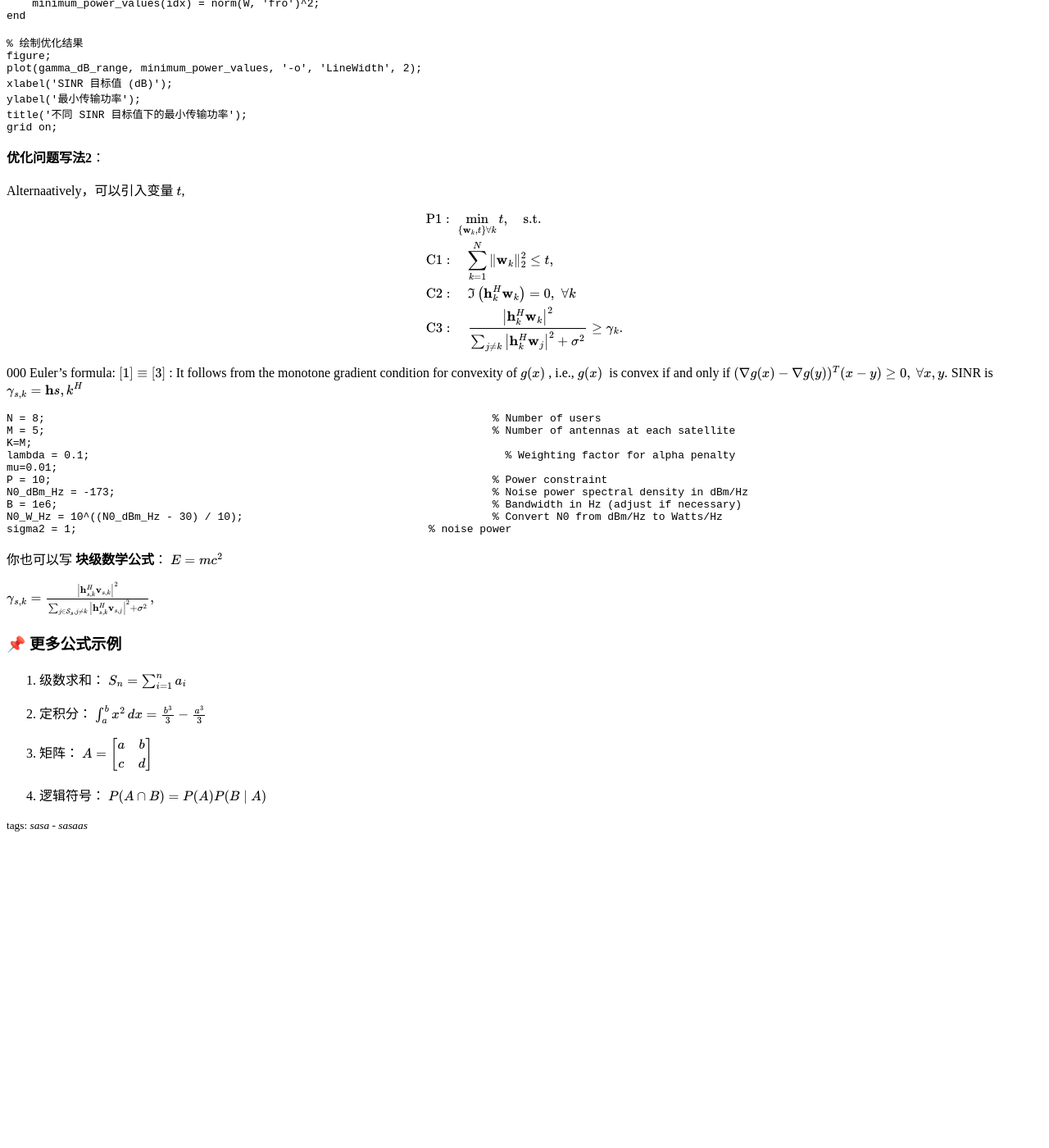
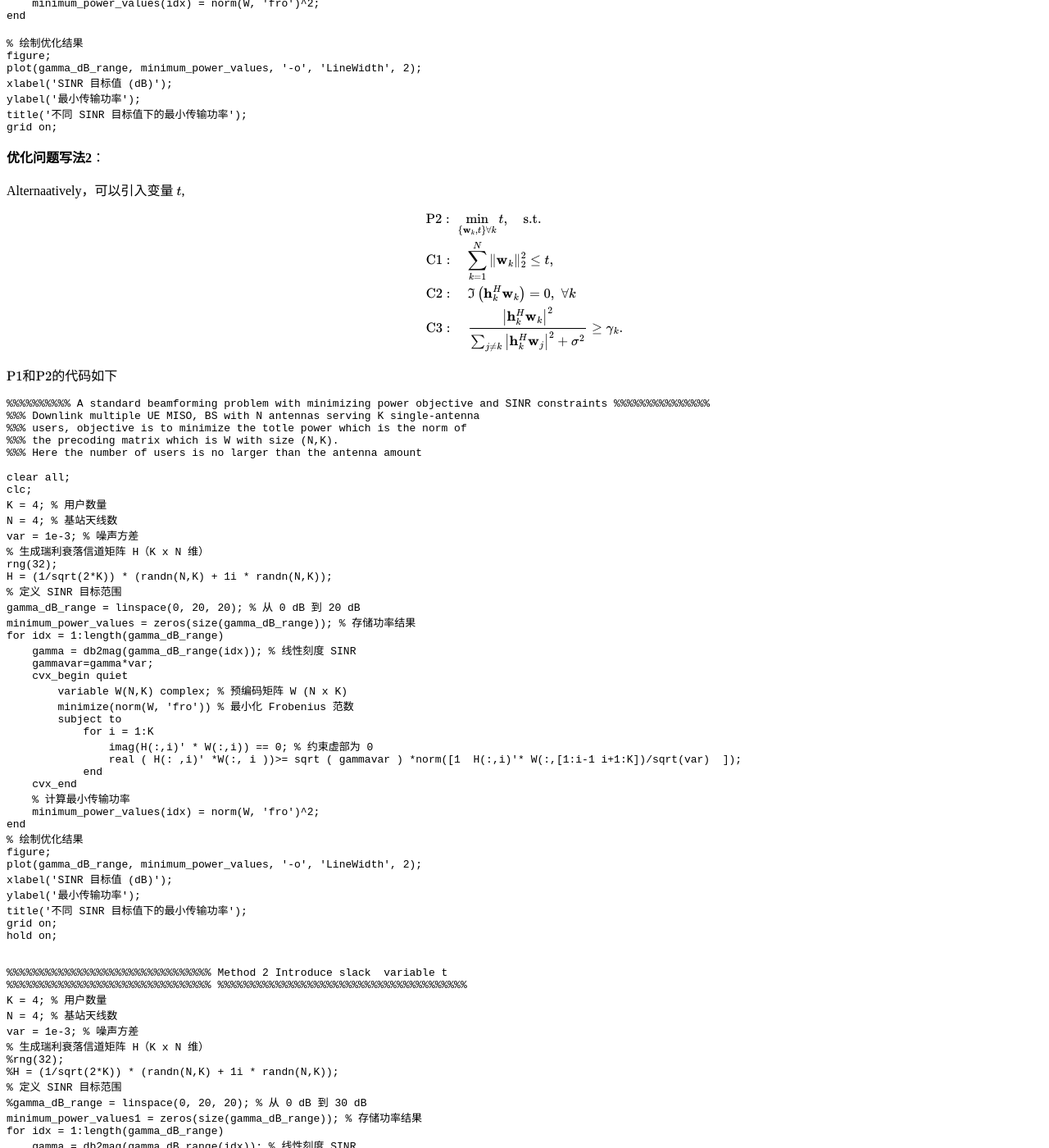
Before and after one commit to wq2li/wq2li.github.io, a Jekyll site: the page built from _posts/2025-03-01-my-first-post.md, in a window 1280 px wide and 1400 px high, scrolled down 1385 px. Shown: the whole window at 82% size. Built offline with Jekyll 4.4.1, drawn with Linux system fonts in a browser that asks for light colours; formulas are drawn with MathJax 3; before the commit the page ends 2408 px from its top, so only the background shows below that; some of the changed text lies outside the part shown.

Commit message:
Update 2025-03-01-my-first-post.md

````diff
--- a/_posts/2025-03-01-my-first-post.md
+++ b/_posts/2025-03-01-my-first-post.md
@@ -111,7 +111,7 @@ $$
 
 \begin{aligned}
 
-    & \text{P1}: \,\, \min_{\{\mathbf{w}_{k},t\}\forall k} t, \quad \text{s.t.} \\
+    & \text{P2}: \,\, \min_{\{\mathbf{w}_{k},t\}\forall k} t, \quad \text{s.t.} \\
     & \text{C1}: \quad \sum_{k=1}^N \|\mathbf{w}_{k}\|_2^2 \leq t, \\
     & \text{C2}: \quad \Im \left( \mathbf{h}_k^H \mathbf{w}_k \right)=0, \,\, \forall k \\
     & \text{C3}:\quad \frac{\left|\mathbf{h}_{k}^{H} \mathbf{w}_{k} \right|^2}{\sum_{ j \neq k} \left|\mathbf{h}_{k}^{H}\mathbf{w}_{j} \right|^2 + \sigma^2} \geq \gamma_k.
@@ -121,46 +121,85 @@ $$
 \end{equation}
 $$
 
-   000  Euler’s formula: $ [1] \equiv [3] $ : It follows from the monotone gradient condition for convexity of $ g(x) $ , i.e., $ g(x) $  is convex if and only if $ (\nabla g(x) - \nabla g(y))^T(x-y) \ge 0,~\forall x,y. $  SINR is $ \gamma_{s,k}=\mathbf{h}{s,k}^{H} $
+$\text{P1}$和$\text{P2}$的代码如下
 
 ```
-N = 8;                                                                      % Number of users
-M = 5;                                                                      % Number of antennas at each satellite
-K=M;
-lambda = 0.1;                                                                 % Weighting factor for alpha penalty
-mu=0.01;
-P = 10;                                                                     % Power constraint
-N0_dBm_Hz = -173;                                                           % Noise power spectral density in dBm/Hz
-B = 1e6;                                                                    % Bandwidth in Hz (adjust if necessary)
-N0_W_Hz = 10^((N0_dBm_Hz - 30) / 10);                                       % Convert N0 from dBm/Hz to Watts/Hz
-sigma2 = 1;                                                       % noise power
-```
+%%%%%%%%%% A standard beamforming problem with minimizing power objective and SINR constraints %%%%%%%%%%%%%%%
+%%% Downlink multiple UE MISO, BS with N antennas serving K single-antenna
+%%% users, objective is to minimize the totle power which is the norm of
+%%% the precoding matrix which is W with size (N,K).
+%%% Here the number of users is no larger than the antenna amount
+
+clear all;
+clc;
+K = 4; % 用户数量
+N = 4; % 基站天线数
+var = 1e-3; % 噪声方差
+% 生成瑞利衰落信道矩阵 H（K x N 维）
+rng(32);
+H = (1/sqrt(2*K)) * (randn(N,K) + 1i * randn(N,K));
+% 定义 SINR 目标范围
+gamma_dB_range = linspace(0, 20, 20); % 从 0 dB 到 20 dB
+minimum_power_values = zeros(size(gamma_dB_range)); % 存储功率结果
+for idx = 1:length(gamma_dB_range)
+    gamma = db2mag(gamma_dB_range(idx)); % 线性刻度 SINR
+    gammavar=gamma*var;
+    cvx_begin quiet
+        variable W(N,K) complex; % 预编码矩阵 W (N x K)
+        minimize(norm(W, 'fro')) % 最小化 Frobenius 范数
+        subject to
+            for i = 1:K
+                imag(H(:,i)' * W(:,i)) == 0; % 约束虚部为 0
+                real ( H(: ,i)' *W(:, i ))>= sqrt ( gammavar ) *norm([1  H(:,i)'* W(:,[1:i-1 i+1:K])/sqrt(var)  ]);
+            end
+    cvx_end
+    % 计算最小传输功率
+    minimum_power_values(idx) = norm(W, 'fro')^2;
+end
+% 绘制优化结果
+figure;
+plot(gamma_dB_range, minimum_power_values, '-o', 'LineWidth', 2);
+xlabel('SINR 目标值 (dB)');
+ylabel('最小传输功率');
+title('不同 SINR 目标值下的最小传输功率');
+grid on;
+hold on;
 
 
-你也可以写 **块级数学公式**：
-$$
-E = mc^2
-$$
-
-$$
-\gamma_{s,k}=\frac{\left|\mathbf{h}_{s,k}^{H} \mathbf{v}_{s,k} \right|^2}{\sum_{j\in \mathcal{S}_s, j \neq k} \left|\mathbf{h}_{s,k}^{H}\mathbf{v}_{s,j} \right|^2 + \sigma^2},
-$$
-### 📌 **更多公式示例**
-1. 级数求和：
-   $$
-   S_n = \sum_{i=1}^{n} a_i
-   $$
-2. 定积分：
-   $$
-   \int_{a}^{b} x^2 \,dx = \frac{b^3}{3} - \frac{a^3}{3}
-   $$
-
-3. 矩阵：
-   $$
-   A = \begin{bmatrix} a & b \\ c & d \end{bmatrix}
-   $$
-
-4. 逻辑符号：
-   $$
-   P(A \cap B) = P(A) P(B \mid A)
-   $$
+%%%%%%%%%%%%%%%%%%%%%%%%%%%%%%%% Method 2 Introduce slack  variable t
+%%%%%%%%%%%%%%%%%%%%%%%%%%%%%%%% %%%%%%%%%%%%%%%%%%%%%%%%%%%%%%%%%%%%%%%
+K = 4; % 用户数量
+N = 4; % 基站天线数
+var = 1e-3; % 噪声方差
+% 生成瑞利衰落信道矩阵 H（K x N 维）
+%rng(32);
+%H = (1/sqrt(2*K)) * (randn(N,K) + 1i * randn(N,K));
+% 定义 SINR 目标范围
+%gamma_dB_range = linspace(0, 20, 20); % 从 0 dB 到 30 dB
+minimum_power_values1 = zeros(size(gamma_dB_range)); % 存储功率结果
+for idx = 1:length(gamma_dB_range)
+    gamma = db2mag(gamma_dB_range(idx)); % 线性刻度 SINR
+    gammavar=gamma*var;
+    cvx_begin quiet
+        variable W1(N,K) complex; % 预编码矩阵 W (N x K)
+        variable t1
+        minimize(t1) % 最小化 Frobenius 范数
+        subject to
+        norm(W1, 'fro') <= t1;
+            for i = 1:K
+                imag(H(:,i)' * W1(:,i)) == 0; % 约束虚部为 0
+                real ( H(: ,i)' *W1(:, i ))>= sqrt ( gammavar ) *norm([1  H(:,i)'* W1(:,[1:i-1 i+1:K])/sqrt(var)  ]);
+            end
+    cvx_end
+    % 计算最小传输功率
+    minimum_power_values1(idx) = norm(W1, 'fro')^2;
+end
+% 绘制优化结果
+figure;
+plot(gamma_dB_range, minimum_power_values1, '-o', 'LineWidth', 2);
+xlabel('SINR 目标值 (dB)');
+ylabel('最小传输功率');
+title('不同 SINR 目标值下的最小传输功率');
+grid on;
+```
+二者结果一致。
````
